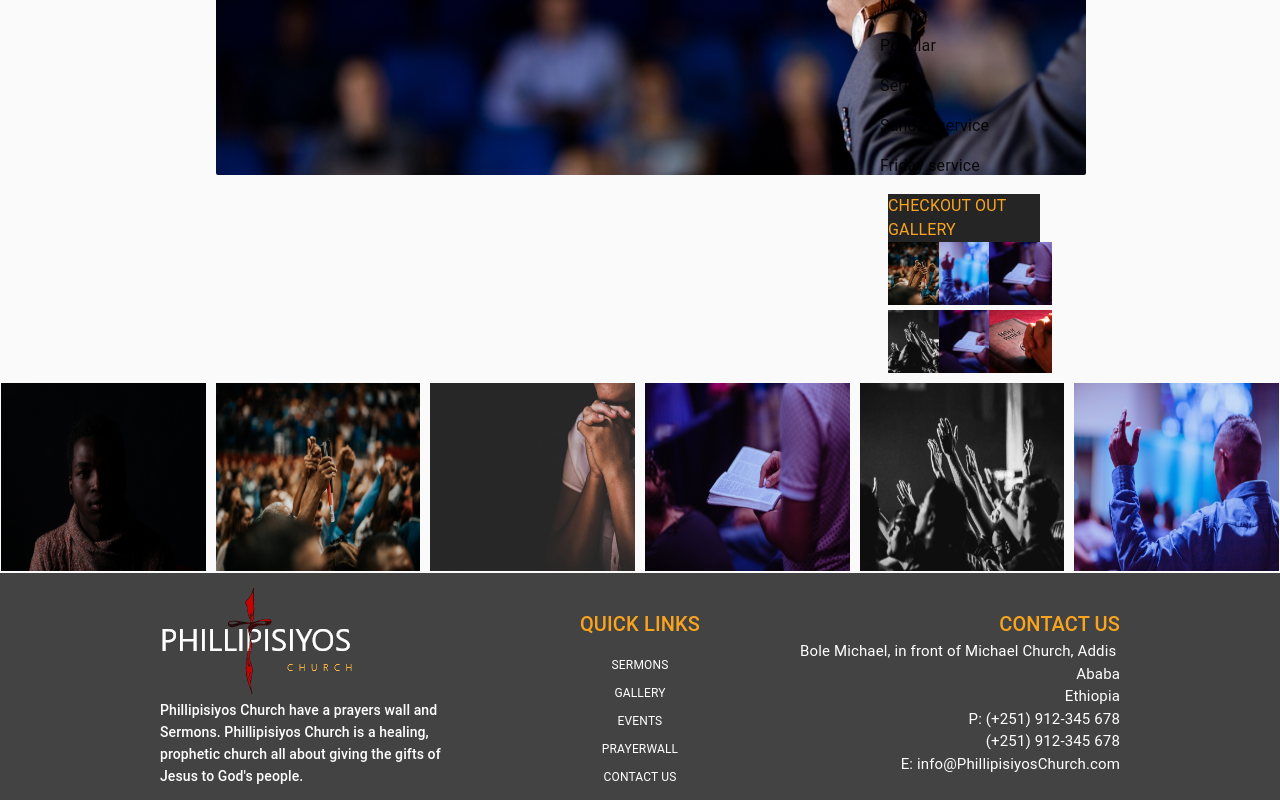
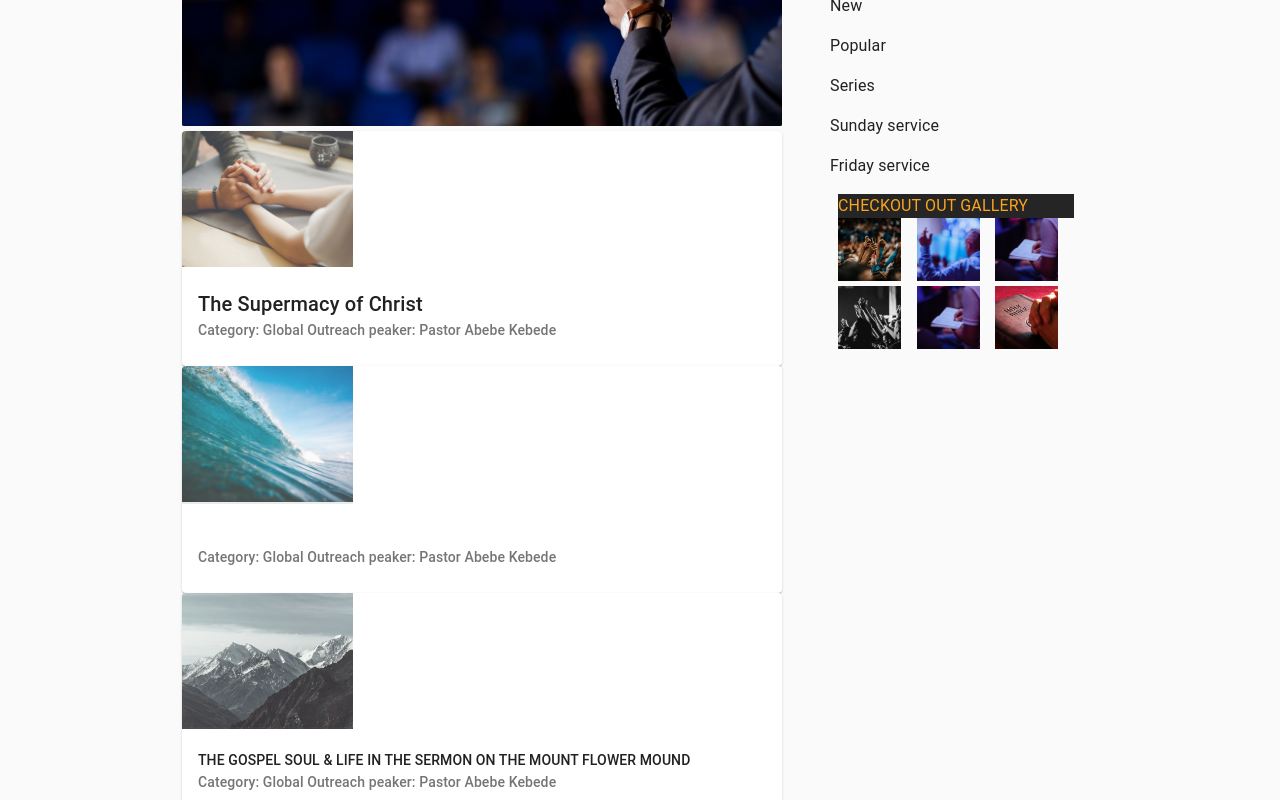
Before and after one commit to Alazar-dev/Filadelfia-web, a React (Create React App) app: page /sermons in a window 1280 px wide. Shown: the part 240-1040 px from the top of the page. Built offline with nearby package versions, Linux system fonts and the light colour scheme.

Commit message:
created all contents

```diff
--- a/src/pages/sermons/Sermons.js
+++ b/src/pages/sermons/Sermons.js
@@ -5,17 +5,29 @@ import {
   InputBase,
   List,
   ListItem,
+  Container,
+  Card,
+  CardContent,
 } from "@material-ui/core";
 import { makeStyles, fade } from "@material-ui/core/styles";
 
 import GalleryRow from "../../components/gallery/GalleryRow";
 import GalleryCheckout from "../../components/gallery/GalleryCheckout";
 
+import ImgSupermacy from "../../assets/Sermons/placeholder1.png";
+import ImgTeach from "../../assets/Sermons/placeholder2.png";
+import ImgGospel from "../../assets/Sermons/placeholder3.png";
+
 import headerImg from "../../assets/Sermons/Sermon.jpg";
 const useStyles = makeStyles((theme) => ({
   headerImg: {
     width: "100%",
+    marginTop: 30,
   },
+  //   mainContentImgs: {
+  //     width: "171px",
+  //     height: "136px",
+  //   },
   search: {
     position: "relative",
     borderRadius: theme.shape.borderRadius,
@@ -62,17 +74,68 @@ const useStyles = makeStyles((theme) => ({
 const SermonsPage = () => {
   const classes = useStyles();
   return (
-    <div>
-      <Box bgcolor="primary.dark" color="primary.light">
+    <Container>
+      <Box bgcolor="secondary.dark" color="primary.light">
         <Typography align="center" variant="h5">
           LISTEN TO SERMONS
         </Typography>
       </Box>
-      <Grid justify="center" container spacing={2}>
-        <Grid item xs={12} md={6}>
-          <img src={headerImg} alt="" />
+      <Grid justify="center" container spacing={4}>
+        <Grid item sm={6} md={9} lg={6}>
+          <img className={classes.headerImg} src={headerImg} alt="" />
+          <Grid item>
+            <Card>
+              <img src={ImgSupermacy} alt="" />
+              <div className={classes.details}>
+                <CardContent className={classes.content}>
+                  <Typography className={classes.title} variant="h6">
+                    The Supermacy of Christ
+                  </Typography>
+                  <Typography variant="subtitle2" color="textSecondary">
+                    Category: Global Outreach peaker: Pastor Abebe Kebede
+                  </Typography>
+                </CardContent>
+              </div>
+            </Card>
+          </Grid>
+          <Grid item>
+            <Card>
+              <img src={ImgTeach} alt="" />
+              <div className={classes.details}>
+                <CardContent className={classes.content}>
+                  <Typography
+                    className={classes.title}
+                    color="secondary"
+                    variant="subtitle2"
+                  >
+                    THE AWESOME TEACH COMPASSION OF GOD IN JONAH GOD'S GREATEST
+                    GIFT
+                  </Typography>
+                  <Typography variant="subtitle2" color="textSecondary">
+                    Category: Global Outreach peaker: Pastor Abebe Kebede
+                  </Typography>
+                </CardContent>
+              </div>
+            </Card>
+          </Grid>
+          <Grid item>
+            <Card>
+              <img src={ImgGospel} alt="" />
+              <div className={classes.details}>
+                <CardContent className={classes.content}>
+                  <Typography className={classes.title} variant="subtitle2">
+                    THE GOSPEL SOUL & LIFE IN THE SERMON ON THE MOUNT FLOWER
+                    MOUND
+                  </Typography>
+                  <Typography variant="subtitle2" color="textSecondary">
+                    Category: Global Outreach peaker: Pastor Abebe Kebede
+                  </Typography>
+                </CardContent>
+              </div>
+            </Card>
+          </Grid>
         </Grid>
-        <Grid className={classes.mobileView} item xs={2}>
+        <Grid className={classes.mobileView} item sm={12} md={3} lg={3}>
           <div className={classes.search}>
             <InputBase
               placeholder="Search…"
@@ -107,7 +170,7 @@ const SermonsPage = () => {
         </Grid>
       </Grid>
       <GalleryRow />
-    </div>
+    </Container>
   );
 };
 
```
